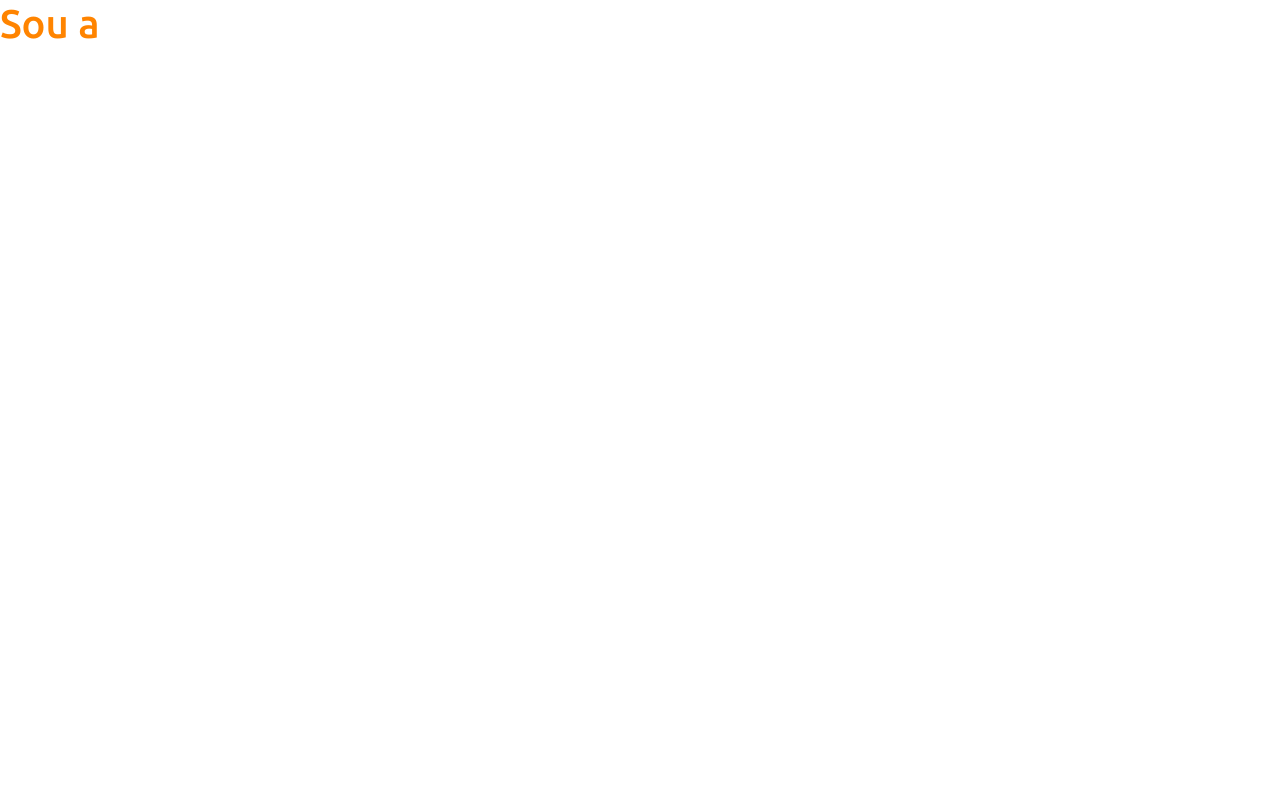
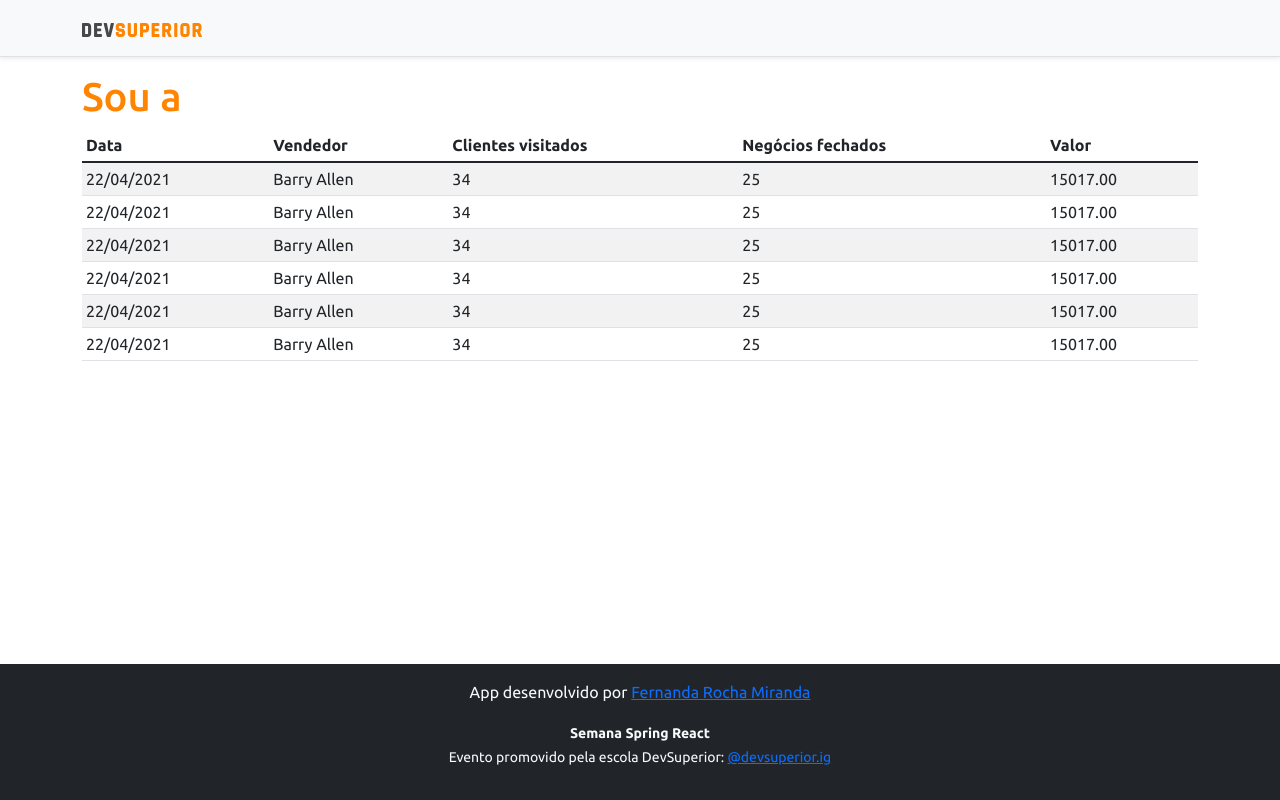
Before and after one commit to Fer-code/project-sds3, a React (Create React App) app in the folder frontend/: page / in a window 1280 px wide. Built offline with nearby package versions, Linux system fonts and the light colour scheme.

Commit message:
Basic static components

```diff
--- a/frontend/src/App.tsx
+++ b/frontend/src/App.tsx
@@ -1,10 +1,20 @@
+import DataTable from "componets/dataTable";
+import Footer from "componets/Footer";
+import NavBar from "componets/navBar/Index";
 
 
 function App() {
   return (
-    <div>
+    <>{/*Abrindo fragment*/}
+    <NavBar/>
+    <div className="container">
       <h1 className="text-primary">Sou a</h1>
+      <DataTable/>
     </div>
+
+    <Footer/>
+    </>//Fechando fragnent
+
   );
 }
 
--- /dev/null
+++ b/frontend/src/componets/Footer/index.tsx
@@ -0,0 +1,15 @@
+
+const Footer = () => {
+    return (
+        <footer className="footer mt-auto py-3 bg-dark">
+            <div className="container">
+                <p className="text-light">App desenvolvido por <a href="https://github.com/Fer-Code" target="_blank" rel="noreferrer">Fernanda Rocha Miranda</a></p>
+                <p className="text-light"><small><strong>Semana Spring React</strong><br />
+                    Evento promovido pela escola DevSuperior: <a href="https://instagram.com/devsuperior.ig" target="_blank" rel="noreferrer">@devsuperior.ig</a></small></p>
+            </div>
+        </footer>
+
+    );
+}
+
+export default Footer;
--- /dev/null
+++ b/frontend/src/componets/dataTable/index.tsx
@@ -0,0 +1,66 @@
+
+const DataTable = () => {
+    return (
+        <div className="table-responsive">
+            <table className="table table-striped table-sm">
+                <thead>
+                    <tr>
+                        <th>Data</th>
+                        <th>Vendedor</th>
+                        <th>Clientes visitados</th>
+                        <th>Negócios fechados</th>
+                        <th>Valor</th>
+                    </tr>
+                </thead>
+                <tbody>
+                    <tr>
+                        <td>22/04/2021</td>
+                        <td>Barry Allen</td>
+                        <td>34</td>
+                        <td>25</td>
+                        <td>15017.00</td>
+                    </tr>
+                    <tr>
+                        <td>22/04/2021</td>
+                        <td>Barry Allen</td>
+                        <td>34</td>
+                        <td>25</td>
+                        <td>15017.00</td>
+                    </tr>
+                    <tr>
+                        <td>22/04/2021</td>
+                        <td>Barry Allen</td>
+                        <td>34</td>
+                        <td>25</td>
+                        <td>15017.00</td>
+                    </tr>
+                    <tr>
+                        <td>22/04/2021</td>
+                        <td>Barry Allen</td>
+                        <td>34</td>
+                        <td>25</td>
+                        <td>15017.00</td>
+                    </tr>
+                    <tr>
+                        <td>22/04/2021</td>
+                        <td>Barry Allen</td>
+                        <td>34</td>
+                        <td>25</td>
+                        <td>15017.00</td>
+                    </tr>
+                    <tr>
+                        <td>22/04/2021</td>
+                        <td>Barry Allen</td>
+                        <td>34</td>
+                        <td>25</td>
+                        <td>15017.00</td>
+                    </tr>
+                </tbody>
+            </table>
+        </div>
+
+
+    );
+}
+
+export default DataTable;
--- /dev/null
+++ b/frontend/src/componets/navBar/Index.tsx
@@ -0,0 +1,15 @@
+import ImgDsDark from 'assets/img/ds-dark.svg';
+
+const NavBar = () =>{
+    return (
+        <div className="d-flex flex-column flex-md-row align-items-center p-3 px-md-4 mb-3 bg-light border-bottom shadow-sm">
+            <div className="container">
+                <nav className="my-2 my-md-0 mr-md-3">
+                    <img src={ImgDsDark} alt="DevSuperior" width="120" />
+                </nav>
+            </div>
+        </div>
+    );
+}
+
+export default NavBar;
```
Also changed, not shown: frontend/src/assets/img/ds-dark.svg (added).
